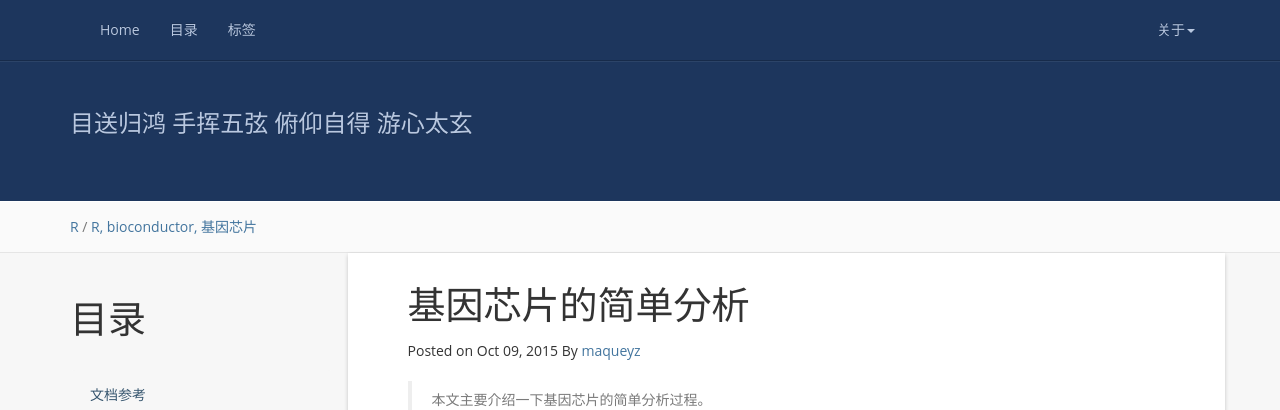
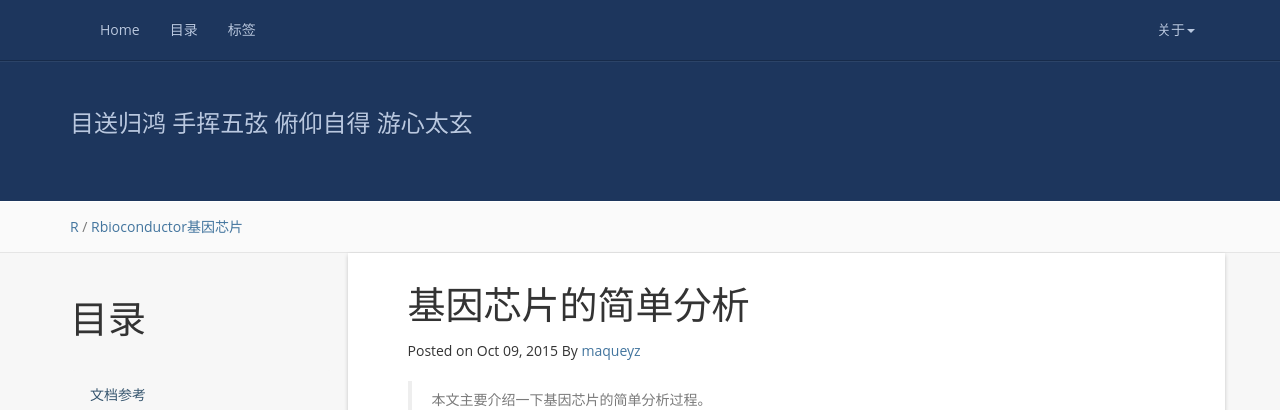
Before and after one commit to maqueredkop/maqueredkop.github.io, a Jekyll site: the page built from _posts/2015-10-09-基因芯片的简单分析.md, in a window 1280 px wide and 900 px high. Shown: the top 410 px of the window. Built offline with Jekyll 4.4.1, drawn with Linux system fonts in a browser that asks for light colours; nearby versions of some CDN libraries; comment, search, counter and statistics services are not loaded.

Commit message:
code set

```diff
--- a/_posts/2015-10-09-基因芯片的简单分析.md
+++ b/_posts/2015-10-09-基因芯片的简单分析.md
@@ -3,7 +3,7 @@ layout: post
 title: 基因芯片的简单分析
 date: 2015-10-09
 categories: R
-tag: R, bioconductor, 基因芯片
+tag: [R, bioconductor, 基因芯片]
 ---
 
 * content
```
